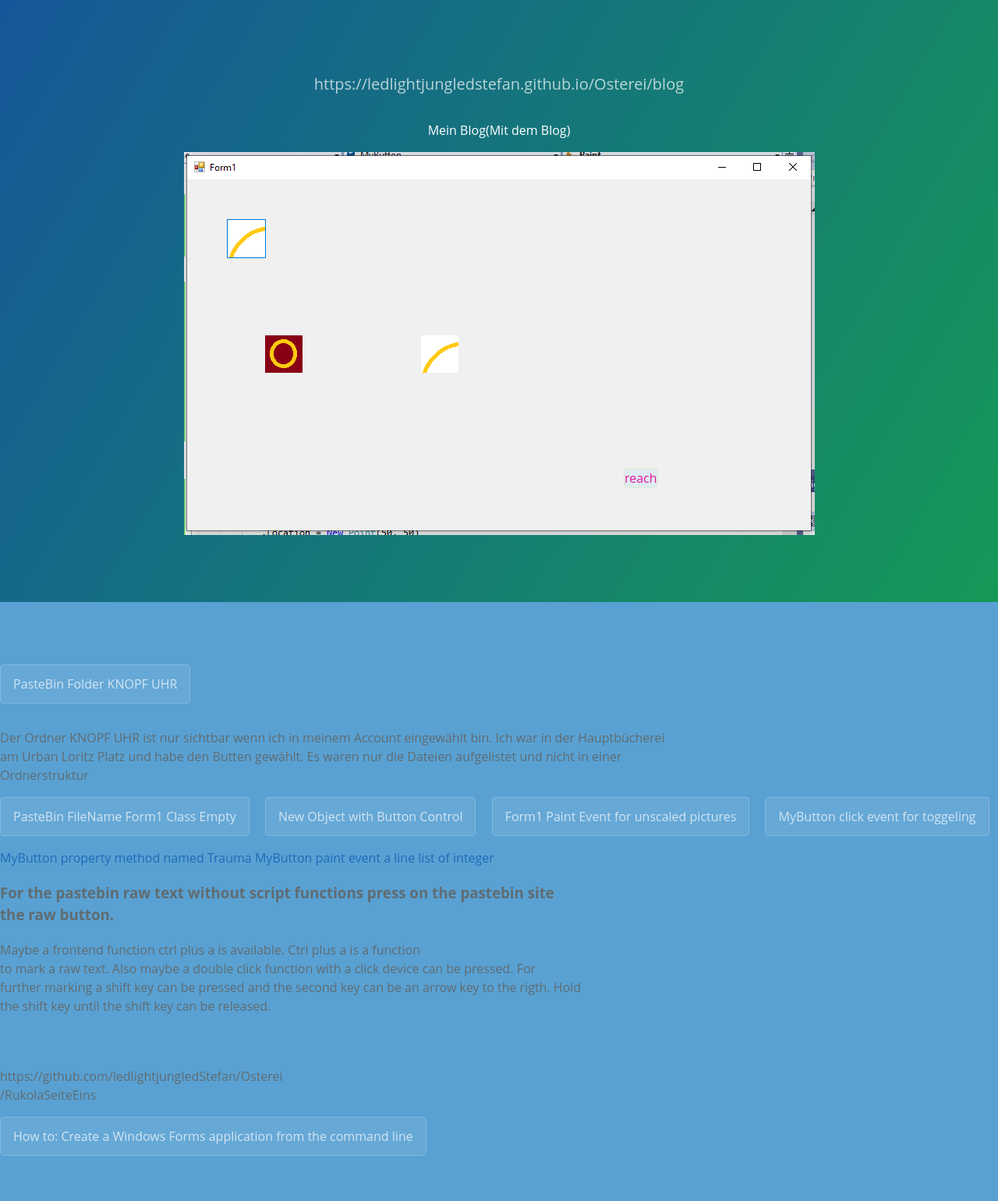
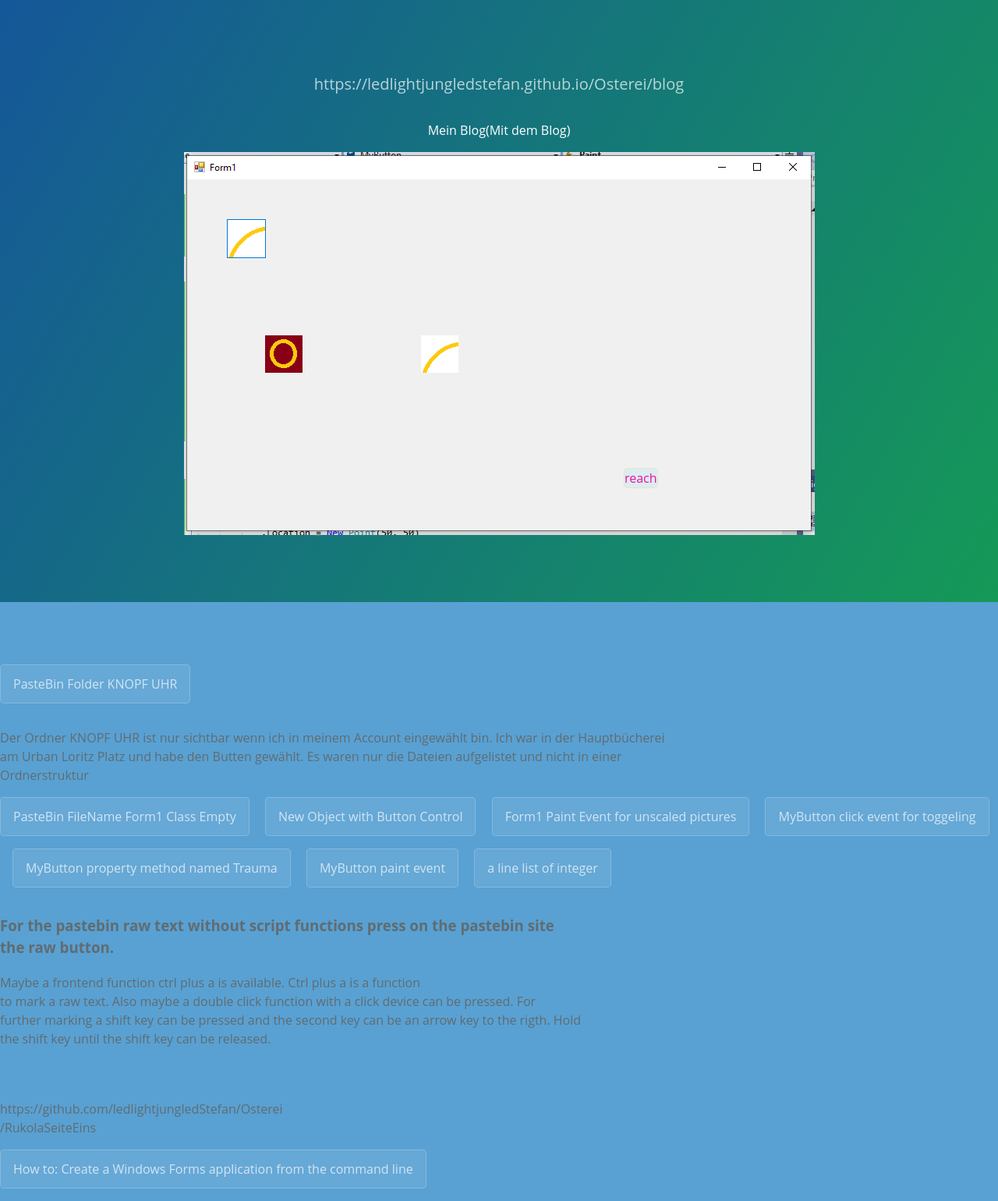
Before and after one commit to ledlightjungledStefan/Osterei, a Jekyll site: the page built from index.markdown, in a window 1280 px wide. Shown: the whole page at 78% size. Built offline with Jekyll 4.4.1, drawn with Linux system fonts in a browser that asks for light colours; before the commit the page ends 1498 px from its top, so only the background shows below that.

Commit message:
Update Apfelkuchen.html

```diff
--- a/_layouts/Apfelkuchen.html
+++ b/_layouts/Apfelkuchen.html
@@ -35,9 +35,9 @@
 	<a href="https://pastebin.com/M3YLU1WJ" class="btn">New Object with Button Control</a>
 	<a href="https://pastebin.com/M3YLU1WJ" class="btn">Form1 Paint Event for unscaled pictures</a>
 	<a href="https://pastebin.com/sVQ4FBna" class="btn">MyButton click event for toggeling</a>
-	<a href="https://pastebin.com/VBWrAMXy">MyButton property method named Trauma</a>
-	<a href="https://pastebin.com/yHyZjSqm">MyButton paint event</a>
-	<a href="https://pastebin.com/HGmHUyaG">a line list of integer</a>
+	<a href="https://pastebin.com/VBWrAMXy" class="btn">MyButton property method named Trauma</a>
+	<a href="https://pastebin.com/yHyZjSqm" class="btn">MyButton paint event</a>
+	<a href="https://pastebin.com/HGmHUyaG" class="btn">a line list of integer</a>
 
     <h3>For the pastebin raw text without script functions press on the pastebin site <br>
  the raw button.</h3>
```
